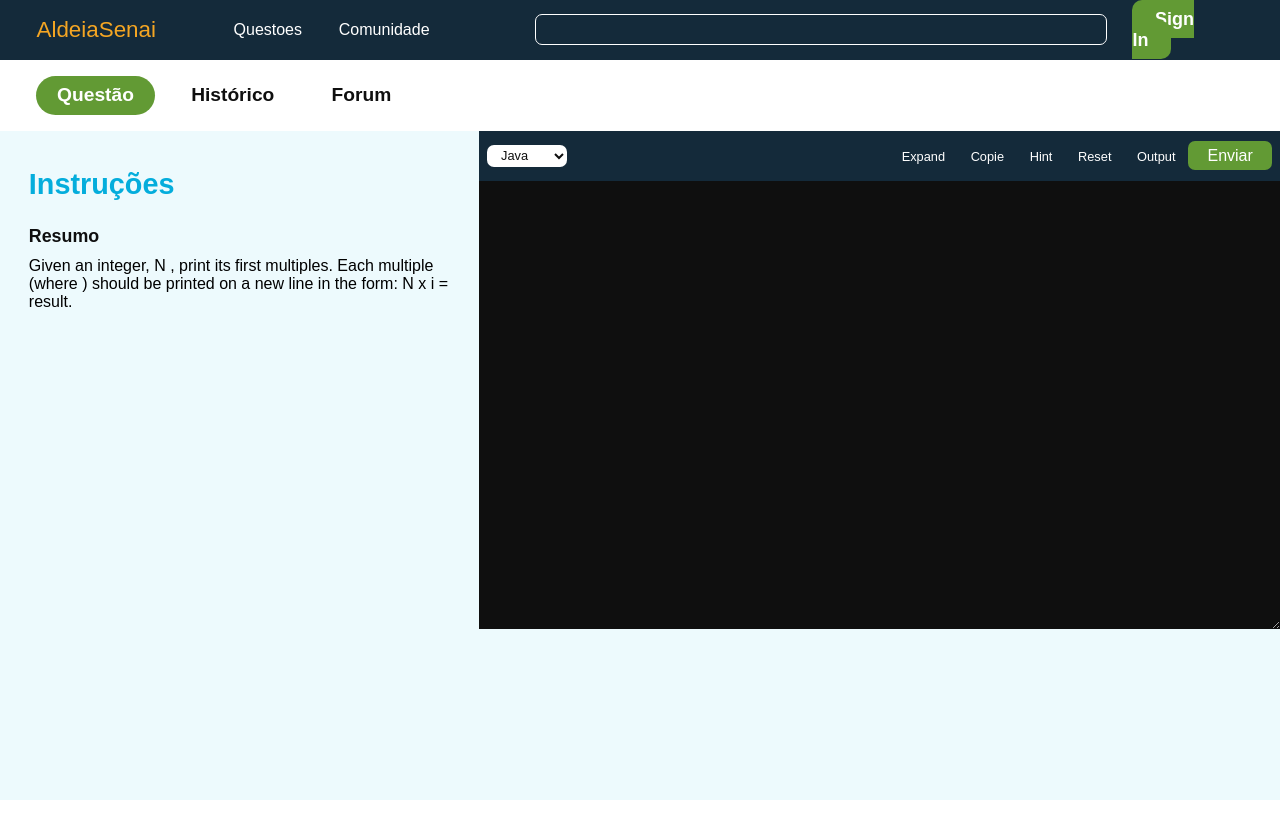
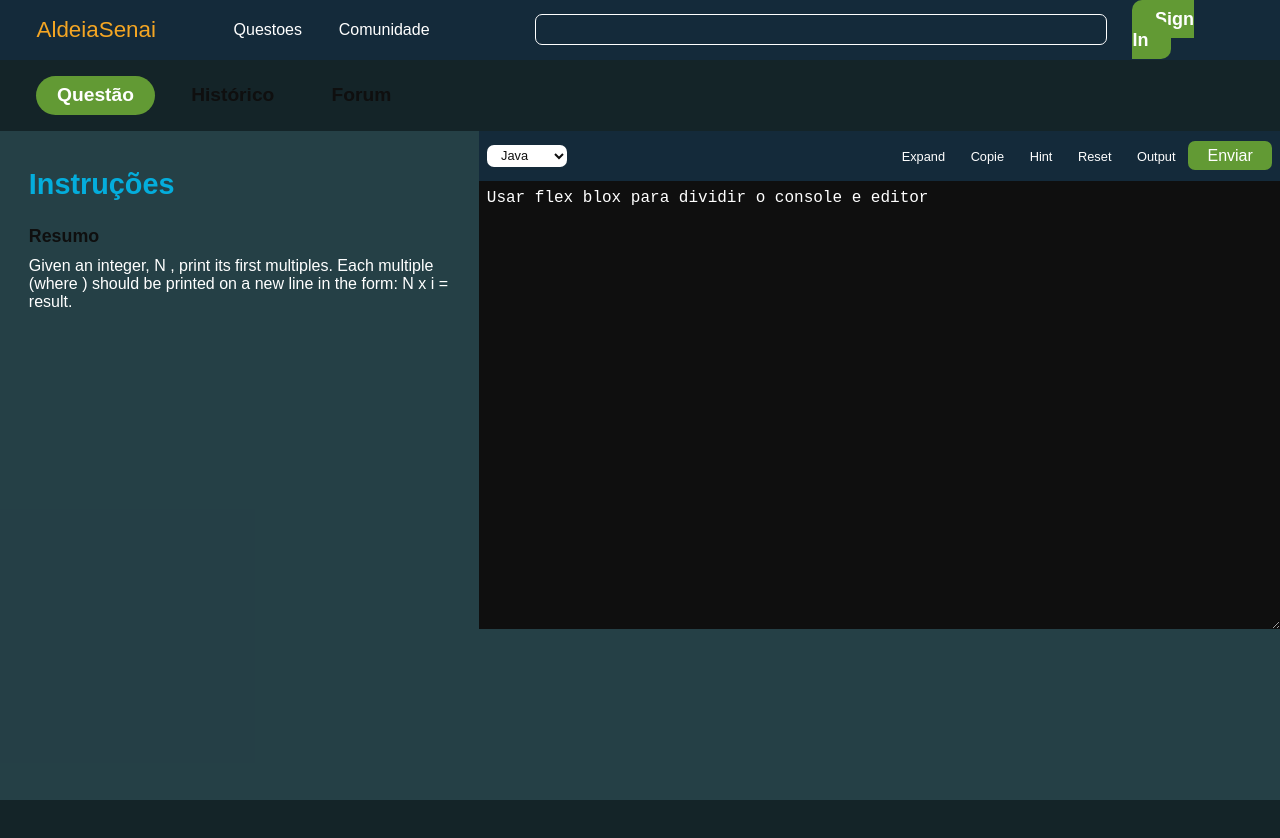
Before and after one commit to Nakaitsu/NewGPT, a React (Create React App) app in the folder front/: page / in a window 1280 px wide. Shown: the top 838 px of the page. Before the commit the page ends 800 px from the top, so only its background shows below. Built offline with nearby package versions, Linux system fonts and the light colour scheme.

Commit message:
adicionado editor

```diff
--- a/front/src/App.css
+++ b/front/src/App.css
@@ -5,6 +5,8 @@
   --blue-darken: #142a3a;
   --green: #629a34;
   --red: #f91a47;
+  --dm-blue: #b6f1fc;
+  --dm-dark: #142428;
 
   --orange: #f5a623;
   --purple: #8b5abb;
@@ -29,6 +31,8 @@ html {
 body {
   font-family: sans-serif;
   height: 100%;
+  background-color: var(--dm-dark);
+  color: white;
 }
 
 html,
--- a/front/src/Components/QuestionPage/QuestionPage.Styles.js
+++ b/front/src/Components/QuestionPage/QuestionPage.Styles.js
@@ -28,8 +28,13 @@ export const CodeEditorContainer = styled.div`
 `
 
 export const Editor = styled.div`
-  width: 100%:
+  width: 100%;
   height: 100%;
+
+  .CodeMirror {
+    height: 100% !important;
+    width: 100% !important;
+  }
 `
 
 export const CodeArea = styled.textarea`
@@ -46,7 +51,8 @@ export const CodeArea = styled.textarea`
 `
 
 export const EditorForm = styled.form`
-
+  width: 100%;
+  height: 100%;
 `
 
 export const EditorOptionsContainer = styled.div`
--- a/front/src/Components/QuestionPage/QuestionPage.jsx
+++ b/front/src/Components/QuestionPage/QuestionPage.jsx
@@ -4,16 +4,14 @@ import { Container, ContentBlock } from './../../Assets/Components/index';
 import Header from './../Header/Header';
 import { CodeEditorContainer, InfoInstructionBox, EditorForm, InfoSectionTitle, InfoText, InstructionContainer, QuestionContent, EditorOptionsContainer, EditorLanguageSelector, SubmitButton, CodeAction, Editor, CodeArea } from './QuestionPage.Styles';
 
-// import CodeMirror from '../../Assets/dist/codemirror-5.65.12/lib/codemirror';
-
-// import CodeMirror from 'codemirror'
-// import 'codemirror/mode/javascript/javascript'
-// import 'codemirror/lib/codemirror.css'
-// import 'codemirror/addon/edit/closebrackets'
-// import 'codemirror/theme/ayu-dark.css'
+import CodeMirror from 'codemirror'
+import 'codemirror/mode/javascript/javascript'
+import 'codemirror/lib/codemirror.css'
+import 'codemirror/addon/edit/closebrackets'
+import 'codemirror/theme/ayu-dark.css'
 
 const QuestionPage = ({ question }) => {
-  // const [editor, setEditor] = useState(null)
+  const [editor, setEditor] = useState(null)
   const [language, setLanguage] = useState('')
   const textareaRef = useRef(null)
   const [consoleOpen, setConsoleOpen] = useState(false)
@@ -21,6 +19,18 @@ const QuestionPage = ({ question }) => {
   const [loadingResponse, setLoadingResponse] = useState(false)
   const [loadInterval, setLoadInterval] = useState(null)
   const [dotCount, setDotCount] = useState(0);
+
+  const initializeEditor = () => {
+    const codeEditor = CodeMirror.fromTextArea(textareaRef.current, {
+      mode: 'javascript',
+      theme: 'ayu-dark',
+      lineNumbers: true,
+      autoCloseBrackets: true,
+      electricChars: true
+    })
+
+    setEditor(codeEditor)
+  }
 
   useEffect(() => {
     if (loadingResponse) {
@@ -37,21 +47,21 @@ const QuestionPage = ({ question }) => {
       setLoadInterval(null);
     }
 
-    //   if(!!editor) {
-    //     const initializeEditor = () => {
-    //       const codeEditor = CodeMirror.fromTextArea(textareaRef.current, {
-    //         mode: 'javascript',
-    //         theme: 'ayu-dark',
-    //         lineNumbers: true,
-    //         autoCloseBrackets: true,
-    //         electricChars: true
-    //       })
+    // if (!editor) {
+    //   // const initializeEditor = () => {
+    //   //   const codeEditor = CodeMirror.fromTextArea(textareaRef.current, {
+    //   //     mode: 'javascript',
+    //   //     theme: 'ayu-dark',
+    //   //     lineNumbers: true,
+    //   //     autoCloseBrackets: true,
+    //   //     electricChars: true
+    //   //   })
 
-    //       setEditor(codeEditor)
-    //     }
+    //   //   setEditor(codeEditor)
+    //   // }
 
-    //     initializeEditor()
-    //   }
+    //   initializeEditor()
+    // }
   }, [loadingResponse])
 
   useEffect(() => {
@@ -70,13 +80,16 @@ const QuestionPage = ({ question }) => {
     const buttonId = event.target.id
 
     if (buttonId) {
-      if (buttonId === 'copy') {
+      if(buttonId === 'expand') {
+        initializeEditor()
+      }
+      else if (buttonId === 'copy') {
         // const sourceCode = editor.getValue()
         // await navigator.clipboard.writeText(sourceCode)
-      // }else if (buttonId === 'hint'){
-      //   setLoadingResponse(true)
-      //   const sourceCode = texareaRef.current.value
-      }else if (buttonId === 'submit' || buttonId === 'hint' || buttonId === "output")  {
+        // }else if (buttonId === 'hint'){
+        //   setLoadingResponse(true)
+        //   const sourceCode = texareaRef.current.value
+      } else if (buttonId === 'submit' || buttonId === 'hint' || buttonId === "output") {
         setLoadingResponse(true)
         // const sourceCode = editor.getValue()
         const sourceCode = textareaRef.current.value
@@ -112,28 +125,7 @@ const QuestionPage = ({ question }) => {
           <h2>Instruções</h2>
 
           <InfoSectionTitle>Resumo</InfoSectionTitle>
-          { question }
-          {/* <InfoText>
-          Task
-          Given an integer, , print its first  multiples. Each multiple  (where ) should be printed on a new line in the form: N x i = result.
-          </InfoText>
-          <InfoText>
-          Print  lines of output; each line  (where ) contains the  of  in the form:
-          N x i = result.
-          </InfoText>
-
-          <InfoSectionTitle>Input</InfoSectionTitle>
-          <InfoInstructionBox>
-            2  <br />
-            10 <br />
-            3  <br />
-            26
-          </InfoInstructionBox>
-
-          <InfoSectionTitle>Output</InfoSectionTitle>
-          <InfoInstructionBox>
-            41
-          </InfoInstructionBox> */}
+          {question}
         </InstructionContainer>
 
         <CodeEditorContainer>
@@ -157,7 +149,9 @@ const QuestionPage = ({ question }) => {
             </EditorOptionsContainer>
 
             <Editor>
-              <CodeArea ref={textareaRef} name="code" id="code" cols="60" rows="24" spellCheck={false} autoComplete={false}></CodeArea>
+              <CodeArea ref={textareaRef} name="code" id="code" cols="60" rows="24" spellCheck={false} autoComplete={false}>
+                Usar flex blox para dividir o console e editor
+              </CodeArea>
             </Editor>
 
             {consoleOpen && (<div className="resultado" id="resultado">
```
